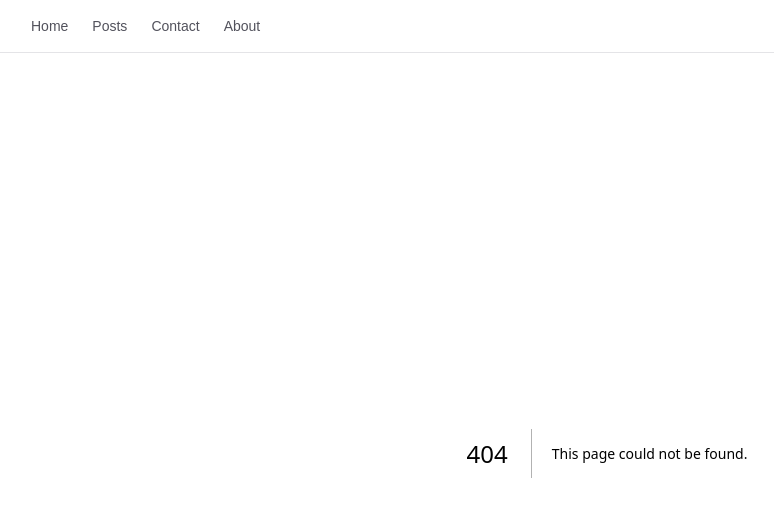
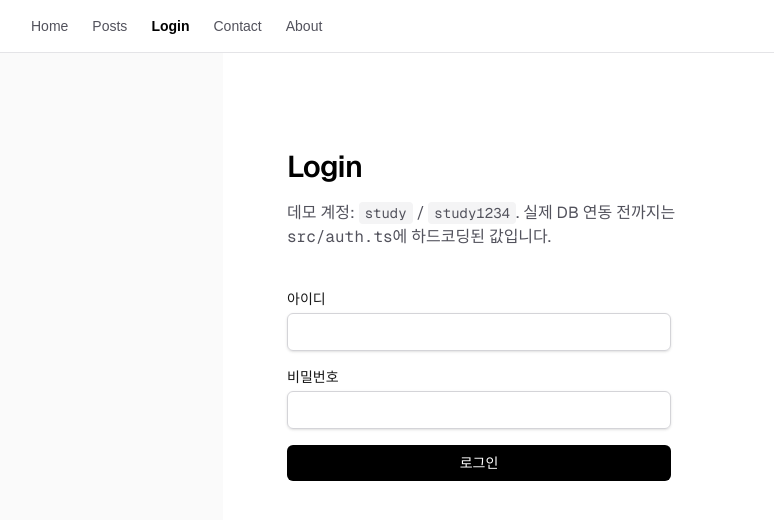
Before and after one commit to lewiswork/web_study, a Next.js app in the folder study-mode/app/: page /login in a window 1280 px wide. Before the commit this address had no page. Shown: the top 520 px of the page, without its empty margins (33-807 px from the left). Built offline with nearby package versions, Linux system fonts and the light colour scheme.

Commit message:
Add Auth.js (next-auth v5) credentials login, protect /posts with real session (week 4-5)
Replaces proxy.ts's cookie-presence placeholder with a real Auth.js
session check. Credentials provider uses a hardcoded demo account
(study/study1234) until Prisma+Postgres lands in week 6.

```diff
--- a/study-mode/app/package.json
+++ b/study-mode/app/package.json
@@ -12,6 +12,7 @@
     "@hookform/resolvers": "^5.4.0",
     "@tanstack/react-query": "^5.101.3",
     "next": "16.2.10",
+    "next-auth": "^5.0.0-beta.32",
     "react": "19.2.4",
     "react-dom": "19.2.4",
     "react-hook-form": "^7.82.0",
--- /dev/null
+++ b/study-mode/app/src/app/api/auth/[...nextauth]/route.ts
@@ -0,0 +1,3 @@
+import { handlers } from "@/auth";
+
+export const { GET, POST } = handlers;
--- /dev/null
+++ b/study-mode/app/src/app/login/actions.ts
@@ -0,0 +1,16 @@
+"use server";
+
+import { redirect } from "next/navigation";
+import { AuthError } from "next-auth";
+import { signIn } from "@/auth";
+
+export async function login(formData: FormData) {
+  try {
+    await signIn("credentials", formData);
+  } catch (error) {
+    if (error instanceof AuthError) {
+      redirect("/login?error=invalid-credentials");
+    }
+    throw error;
+  }
+}
--- /dev/null
+++ b/study-mode/app/src/app/login/page.tsx
@@ -0,0 +1,70 @@
+import { login } from "./actions";
+
+export default async function LoginPage({
+  searchParams,
+}: PageProps<"/login">) {
+  const { reason, error } = await searchParams;
+
+  return (
+    <div className="flex flex-col flex-1 items-center bg-zinc-50 font-sans dark:bg-black">
+      <main className="flex w-full max-w-3xl flex-1 flex-col gap-10 bg-white px-16 py-24 dark:bg-black">
+        {reason === "auth-required" && (
+          <div className="rounded-lg border border-amber-300 bg-amber-50 px-4 py-3 text-sm text-amber-800 dark:border-amber-800 dark:bg-amber-950 dark:text-amber-200">
+            /posts는 로그인이 필요한 페이지예요. proxy.ts가 세션을 확인하고
+            이 페이지로 보냈습니다.
+          </div>
+        )}
+
+        <div className="flex flex-col gap-4">
+          <h1 className="text-3xl font-semibold tracking-tight text-black dark:text-zinc-50">
+            Login
+          </h1>
+          <p className="max-w-md text-zinc-600 dark:text-zinc-400">
+            데모 계정: <code className="rounded bg-zinc-100 px-1.5 py-0.5 text-sm dark:bg-zinc-900">study</code>{" "}
+            /{" "}
+            <code className="rounded bg-zinc-100 px-1.5 py-0.5 text-sm dark:bg-zinc-900">study1234</code>
+            . 실제 DB 연동 전까지는 <code>src/auth.ts</code>에 하드코딩된
+            값입니다.
+          </p>
+        </div>
+
+        {error === "invalid-credentials" && (
+          <div className="rounded-lg border border-red-300 bg-red-50 px-4 py-3 text-sm text-red-700 dark:border-red-800 dark:bg-red-950 dark:text-red-300">
+            아이디 또는 비밀번호가 올바르지 않습니다.
+          </div>
+        )}
+
+        <form action={login} className="flex max-w-sm flex-col gap-4">
+          <input type="hidden" name="redirectTo" value="/posts" />
+
+          <label className="flex flex-col gap-1 text-sm">
+            아이디
+            <input
+              type="text"
+              name="username"
+              required
+              className="rounded-md border border-zinc-300 px-3 py-2 text-black shadow-sm focus:ring dark:border-zinc-700 dark:bg-black dark:text-white"
+            />
+          </label>
+
+          <label className="flex flex-col gap-1 text-sm">
+            비밀번호
+            <input
+              type="password"
+              name="password"
+              required
+              className="rounded-md border border-zinc-300 px-3 py-2 text-black shadow-sm focus:ring dark:border-zinc-700 dark:bg-black dark:text-white"
+            />
+          </label>
+
+          <button
+            type="submit"
+            className="rounded-md bg-black px-4 py-2 text-sm font-medium text-white hover:bg-zinc-800 dark:bg-white dark:text-black dark:hover:bg-zinc-200"
+          >
+            로그인
+          </button>
+        </form>
+      </main>
+    </div>
+  );
+}
--- a/study-mode/app/src/app/posts/page.tsx
+++ b/study-mode/app/src/app/posts/page.tsx
@@ -1,12 +1,36 @@
 import { getPosts } from "@/lib/posts";
 import PostsRefresh from "@/components/PostsRefresh";
+import { auth, signOut } from "@/auth";
 
 export default async function PostsPage() {
+  const session = await auth();
   const posts = await getPosts();
 
   return (
     <div className="flex flex-col flex-1 items-center bg-zinc-50 font-sans dark:bg-black">
       <main className="flex w-full max-w-3xl flex-1 flex-col gap-10 bg-white px-16 py-24 dark:bg-black">
+        <div className="flex items-center justify-between gap-4 rounded-lg border border-zinc-200 px-4 py-3 text-sm dark:border-zinc-800">
+          <p className="text-zinc-600 dark:text-zinc-400">
+            <span className="font-medium text-black dark:text-white">
+              {session?.user?.name}
+            </span>
+            님으로 로그인됨 (proxy.ts가 여기서 세션을 확인했습니다)
+          </p>
+          <form
+            action={async () => {
+              "use server";
+              await signOut({ redirectTo: "/login" });
+            }}
+          >
+            <button
+              type="submit"
+              className="rounded-md border border-zinc-300 px-3 py-1.5 text-sm hover:bg-zinc-100 dark:border-zinc-700 dark:hover:bg-zinc-900"
+            >
+              로그아웃
+            </button>
+          </form>
+        </div>
+
         <div className="flex flex-col gap-4">
           <h1 className="text-3xl font-semibold tracking-tight text-black dark:text-zinc-50">
             Posts
--- /dev/null
+++ b/study-mode/app/src/auth.ts
@@ -0,0 +1,27 @@
+import NextAuth from "next-auth";
+import Credentials from "next-auth/providers/credentials";
+
+// 데모용 하드코딩 계정 — 6주차에 실제 DB(Prisma+Postgres) 연결 후
+// authorize()가 db.users를 조회하도록 교체할 placeholder.
+const DEMO_USERNAME = "study";
+const DEMO_PASSWORD = "study1234";
+
+export const { handlers, auth, signIn, signOut } = NextAuth({
+  providers: [
+    Credentials({
+      credentials: {
+        username: { label: "아이디" },
+        password: { label: "비밀번호", type: "password" },
+      },
+      authorize: async (credentials) => {
+        if (
+          credentials.username === DEMO_USERNAME &&
+          credentials.password === DEMO_PASSWORD
+        ) {
+          return { id: "1", name: "Study User" };
+        }
+        return null;
+      },
+    }),
+  ],
+});
--- a/study-mode/app/src/components/NavBar.tsx
+++ b/study-mode/app/src/components/NavBar.tsx
@@ -6,6 +6,7 @@ import { usePathname } from "next/navigation";
 const links = [
   { href: "/", label: "Home" },
   { href: "/posts", label: "Posts" },
+  { href: "/login", label: "Login" },
   { href: "/contact", label: "Contact" },
   { href: "/about", label: "About" },
 ];
--- a/study-mode/app/src/proxy.ts
+++ b/study-mode/app/src/proxy.ts
@@ -1,21 +1,17 @@
 import { NextResponse } from "next/server";
-import type { NextRequest } from "next/server";
+import { auth } from "@/auth";
 
-const SESSION_COOKIE = "study-session";
-
-export function proxy(request: NextRequest) {
+export default auth((request) => {
   console.log(`[proxy] ${request.method} ${request.nextUrl.pathname}`);
 
-  const hasSession = request.cookies.has(SESSION_COOKIE);
-
-  if (!hasSession) {
-    const url = new URL("/contact", request.url);
+  if (!request.auth) {
+    const url = new URL("/login", request.url);
     url.searchParams.set("reason", "auth-required");
     return NextResponse.redirect(url);
   }
 
   return NextResponse.next();
-}
+});
 
 export const config = {
   matcher: "/posts/:path*",
```
Also changed, not shown: 1 other file (tests, documents, lock files or other folders).
